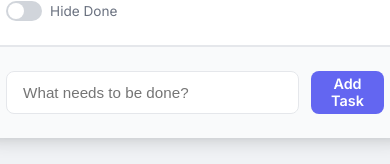
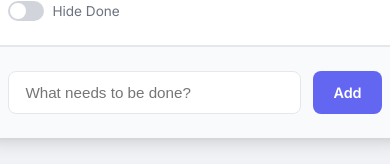
Before and after one commit to RodeoRhodia/advanced-todo-list, a React (Vite) app: page / in a window 390 px wide. Shown: the part 414-578 px from the top of the page. Built offline with nearby package versions, Linux system fonts and the light colour scheme.

Commit message:
mobile responsive Add Task btn

```diff
--- a/src/TodoForm.jsx
+++ b/src/TodoForm.jsx
@@ -1,4 +1,18 @@
+import { useEffect, useState } from "react";
+
 export function TodoForm({ newTodoName, setNewTodoName, addNewTodo }) {
+    const [isMobile, setIsMobile] = useState(false);
+
+    useEffect(() => {
+        const checkWidth = () => {
+            setIsMobile(window.innerWidth < 476);
+        };
+        checkWidth();
+        window.addEventListener("resize", checkWidth);
+
+        return () => window.removeEventListener("resize", checkWidth);
+    }, []);
+
     return (
         <form id="new-todo-form" onSubmit={addNewTodo}>
             <input
@@ -9,7 +23,7 @@ export function TodoForm({ newTodoName, setNewTodoName, addNewTodo }) {
                 placeholder="What needs to be done?"
             />
             <button className="btn-primary" type="submit">
-                Add Task
+                {isMobile ? "Add" : "Add Task"}
             </button>
         </form>
     );
```
